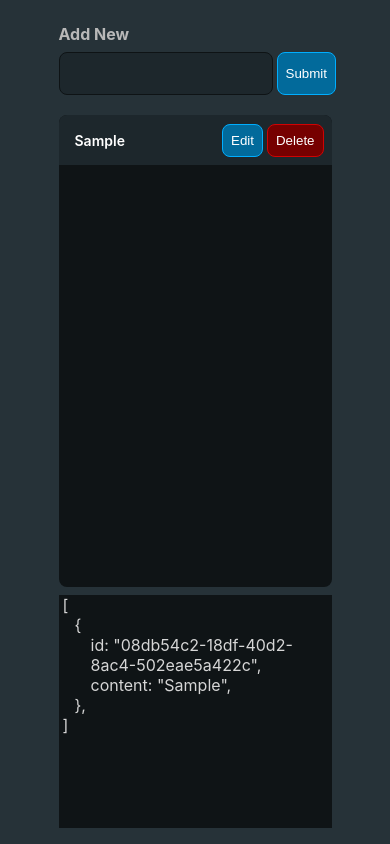
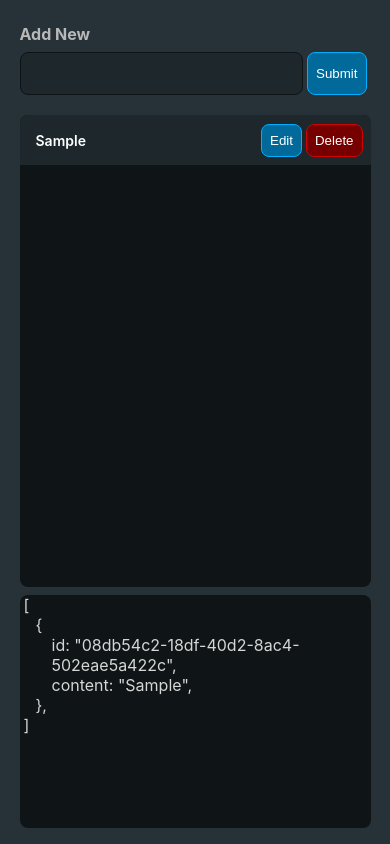
Before and after one commit to audreybozorgi/todo-app, a React (Create React App) app: page / in a window 390 px wide. Both pictures are taken after typing "Sample" into the empty fields and a click on the button "Submit". Built offline with nearby package versions, Linux system fonts and the light colour scheme.

Commit message:
style issues fixed

```diff
--- a/src/components/Home/ItemRow/index.module.scss
+++ b/src/components/Home/ItemRow/index.module.scss
@@ -1,6 +1,6 @@
 
 .container{
-    height: 50px;
+    min-height: 50px;
     display: flex;
     flex-direction: row;
     justify-content: space-between;
@@ -11,17 +11,26 @@
     position: relative;
 
     .content_wrapper{
+        display: flex;
+        align-items: center;
         height: 100%;
-        display: flex;
-        justify-content: center;
-        align-items: center;
+        flex: 1;
+        padding: 5px 0px;
+
+        .item_name{
+            color: #fff;
+            font-weight: 600;
+            font-size: 14px;
+            padding: 8px;
+            flex: 1;
+        }
     }
 
-    .item_name{
-        color: #fff;
-        font-weight: 600;
-        font-size: 14px;
-        padding: 8px;
+    .action_wrapper{
+        display: flex;
+        flex-direction: row;
+        align-items: center;
+        flex-wrap: nowrap;
     }
 }
 
--- a/src/components/Home/ItemRow/index.tsx
+++ b/src/components/Home/ItemRow/index.tsx
@@ -36,7 +36,7 @@ const ItemRow: React.FC<IItemProps> = ({ itemData }) => {
             <div className={styles.content_wrapper}>
                 {editMode
                     ?   <form>
-                            <Input onChange={e => setInputText(e.target.value)} value={inputText}/>
+                            <Input style={{width: '190px'}} onChange={e => setInputText(e.target.value)} value={inputText}/>
                             <Button
                                 onClick={handleSaveForm}
                                 disabled={!inputText || inputText === itemData.content}
@@ -55,7 +55,7 @@ const ItemRow: React.FC<IItemProps> = ({ itemData }) => {
                     :   <span className={styles.item_name}>{itemData.content}</span>
                 }
             </div>
-            <div>
+            <div className={styles.action_wrapper}>
                 <Button
                     onClick={() => setEditMode(true)}
                     style={{marginRight: '4px'}}
--- a/src/components/Home/JSONView/index.module.scss
+++ b/src/components/Home/JSONView/index.module.scss
@@ -18,6 +18,7 @@
     overflow-y: auto;
     background-color: #0f1416;
     margin-top: 8px;
+    border-radius: 8px;
 
     .json_format_wrapper{
         width: 100%;
--- a/src/pages/Home/index.module.scss
+++ b/src/pages/Home/index.module.scss
@@ -9,3 +9,9 @@
     align-items: center;
     padding: 16px;
 }
+
+@media (max-width: 1000px) {
+    .container{
+        width: 90vw;
+    }
+}
```
